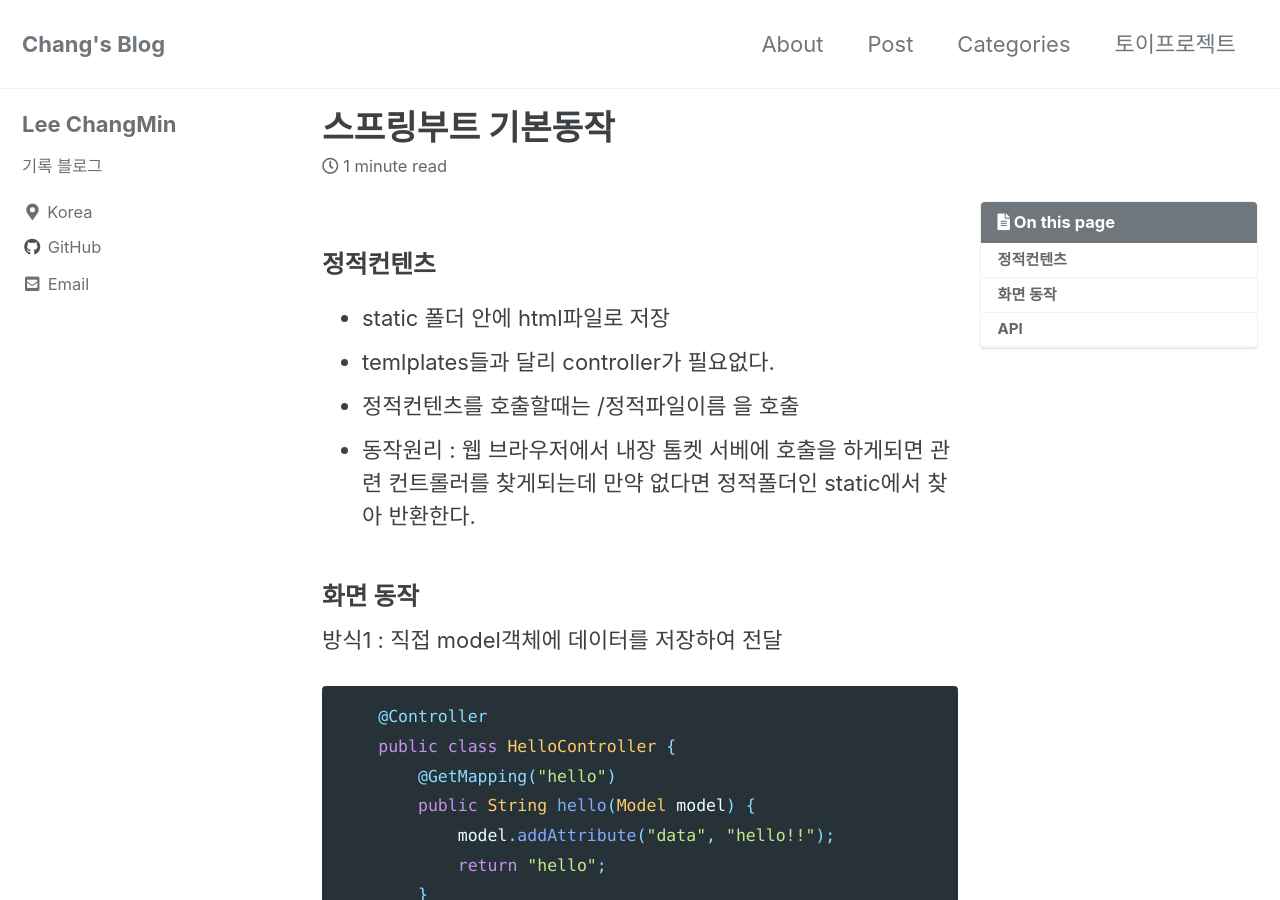
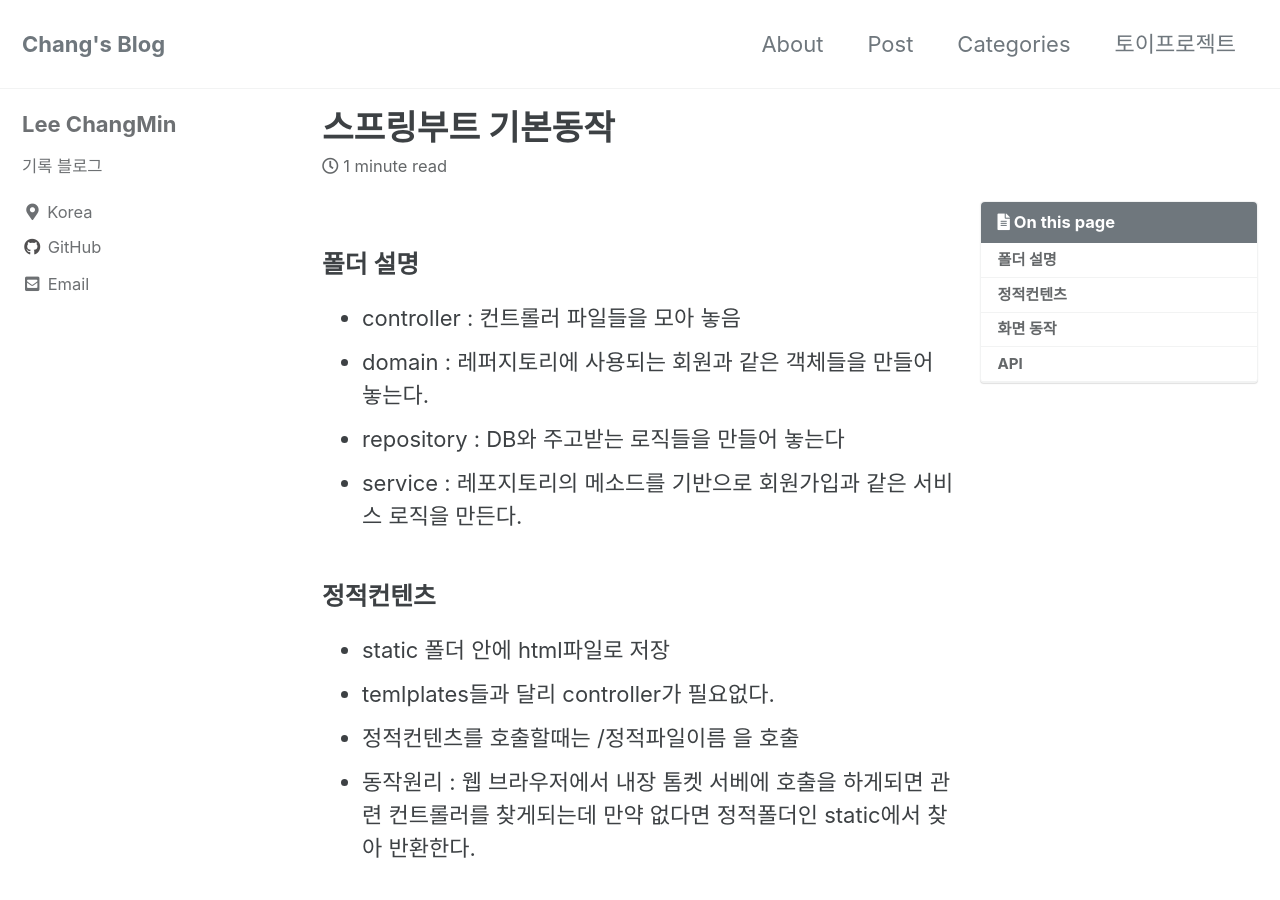
Before and after one commit to changmin2/changmin2.github.io, a Jekyll site: the page built from _posts/스프링부트/2022-02-14-스프링기본동작.md, in a window 1280 px wide and 900 px high. Built offline with Jekyll 4.4.1, drawn with Linux system fonts in a browser that asks for light colours; cached includes are drawn as plain includes; comment, search, counter and statistics services are not loaded.

Commit message:
스프링

```diff
--- a/_posts/스프링부트/2022-02-14-스프링기본동작.md
+++ b/_posts/스프링부트/2022-02-14-스프링기본동작.md
@@ -8,6 +8,13 @@ tags:
 toc: true
 toc_sticky: true
 ---
+
+### 폴더 설명
+
+- controller : 컨트롤러 파일들을 모아 놓음
+- domain : 레퍼지토리에 사용되는 회원과 같은 객체들을 만들어 놓는다.
+- repository : DB와 주고받는 로직들을 만들어 놓는다
+- service : 레포지토리의 메소드를 기반으로 회원가입과 같은 서비스 로직을 만든다.
 
 ### 정적컨텐츠
 
```
Also changed, not shown: _posts/스프링부트/2022-02-14-테스트케이스.md (+1 -1 lines).
